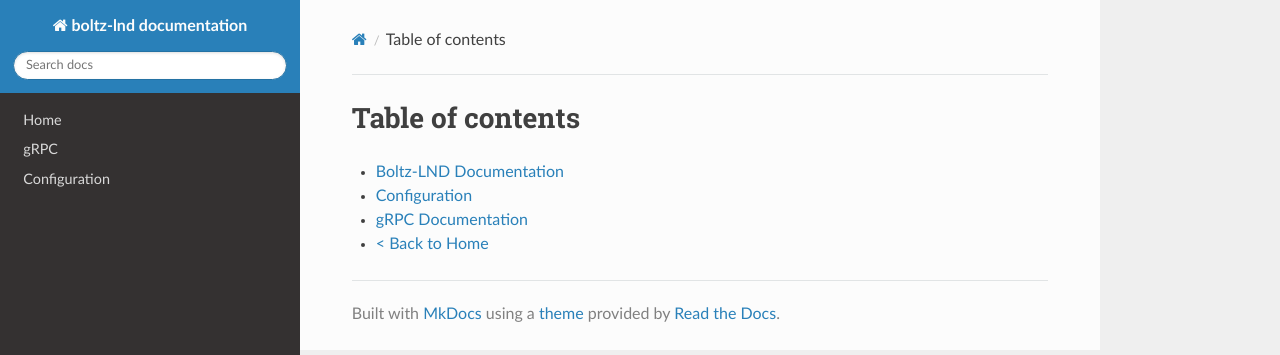
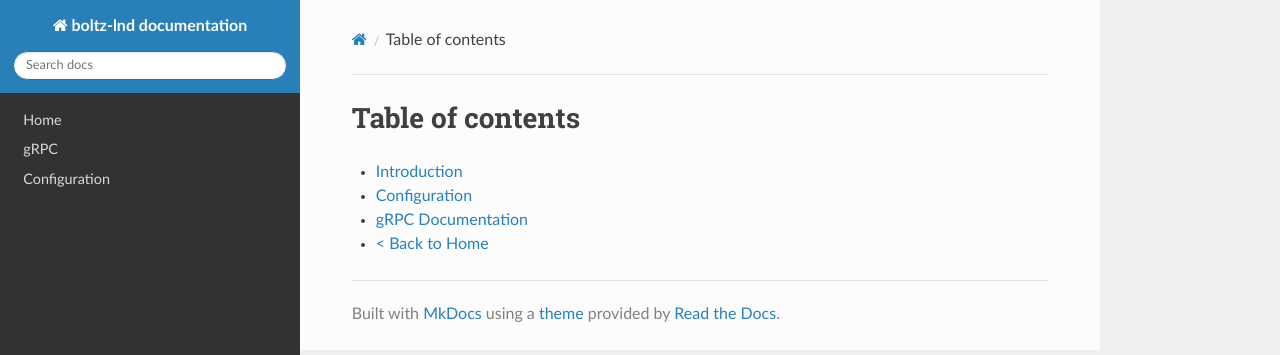
Before and after one commit to BoltzExchange/boltz-client, an MkDocs documentation site: the page built from docs/SUMMARY.md, in a window 1280 px wide. Shown: the top 355 px of the page. Built offline with MkDocs 1.6.1, drawn with Linux system fonts in a browser that asks for light colours; nearby versions of some CDN libraries.

Commit message:
GITBOOK-6: change request with no subject merged in GitBook

```diff
--- a/docs/SUMMARY.md
+++ b/docs/SUMMARY.md
@@ -1,6 +1,6 @@
 # Table of contents
 
-* [Boltz-LND Documentation](README.md)
+* [Introduction](README.md)
 * [Configuration](configuration.md)
 * [gRPC Documentation](grpc.md)
 * [< Back to Home](http://127.0.0.1:5000/o/SPM8mTvJyc7OIzGL3HD7/s/XUXMXrD8YTzvuqvAeom7/)
```
